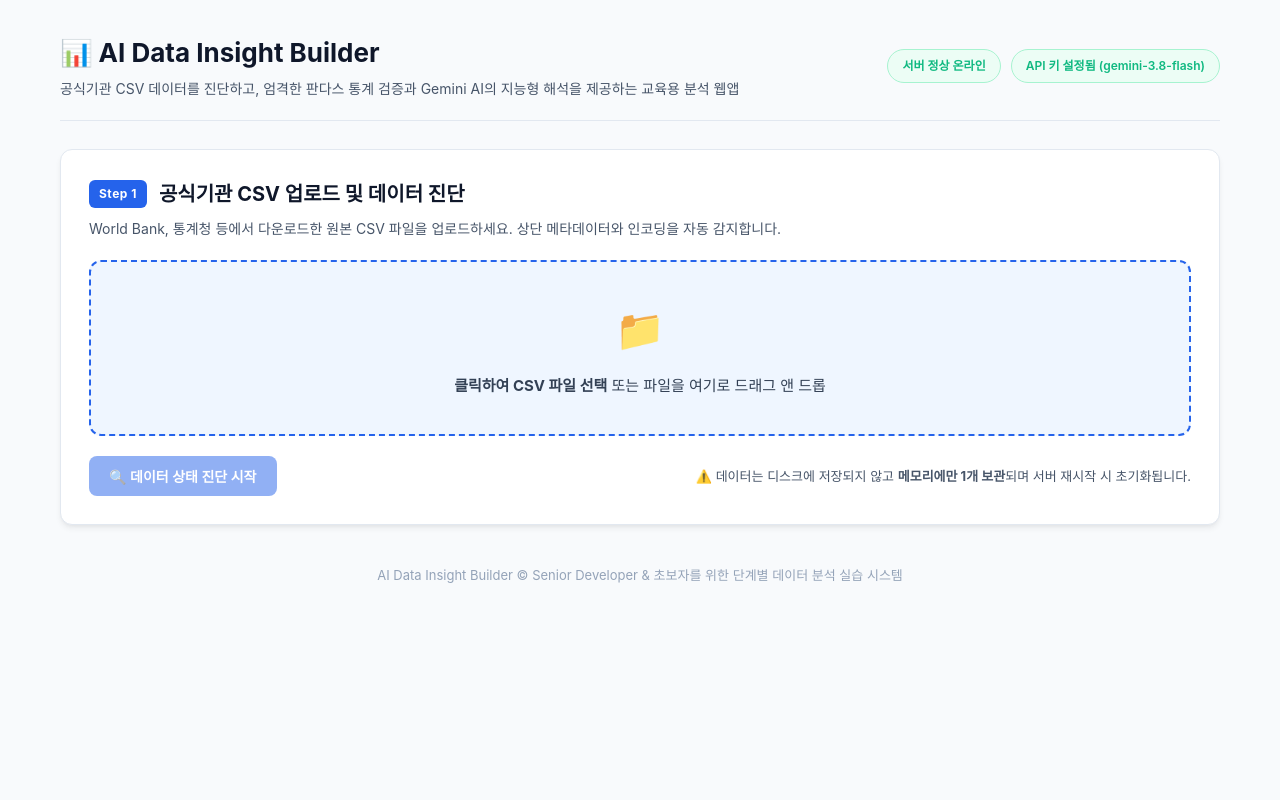
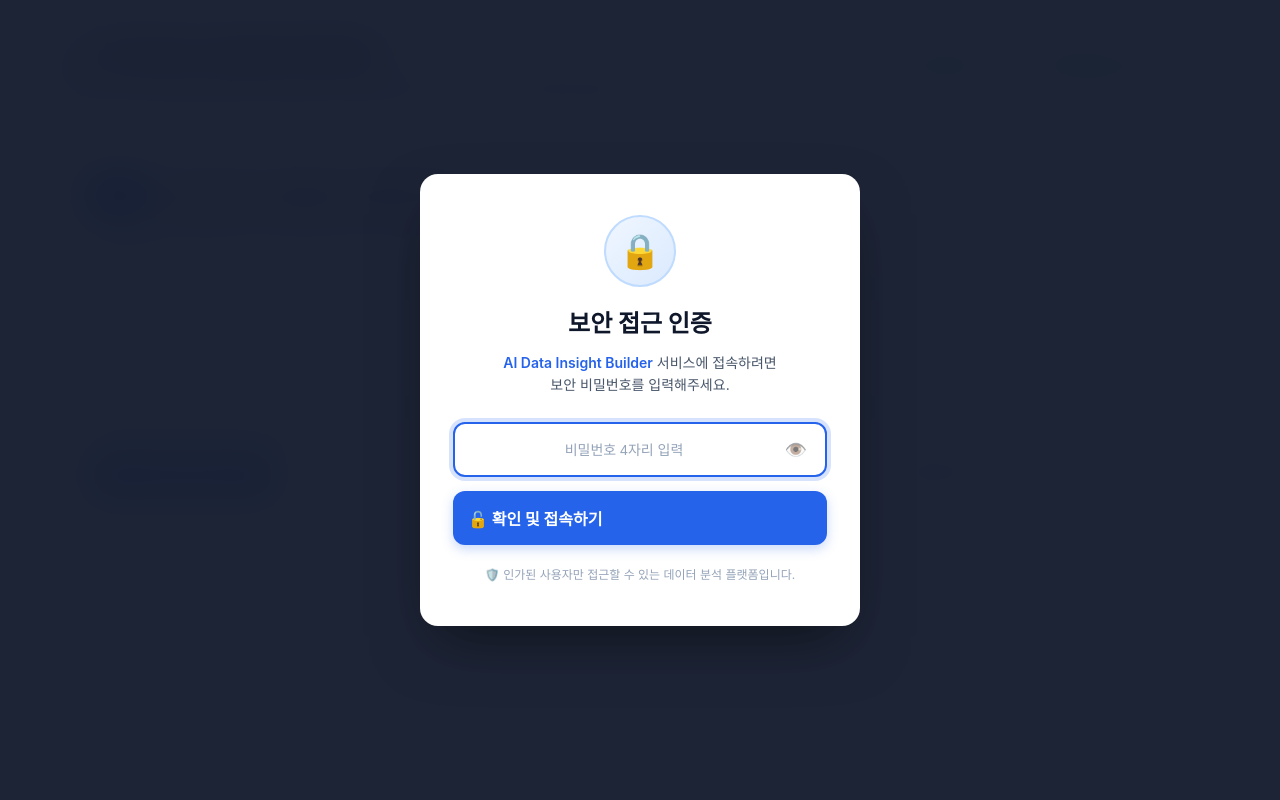
Before and after one commit to yes05you-lgtm/data-insight-builder, a Flask app: page / in a window 1280 px wide. Run offline with Flask 3, Linux system fonts and the light colour scheme; some libraries are stand-ins or nearby versions; some web fonts are replaced.

Commit message:
feat: 접속 시 무조건 0909 비밀번호 인증 게이트 기능 추가

```diff
--- a/app.py
+++ b/app.py
@@ -8,7 +8,7 @@ import time
 import logging
 import math
 import pandas as pd
-from flask import Flask, request, jsonify, render_template
+from flask import Flask, request, jsonify, render_template, session
 from dotenv import load_dotenv
 from google import genai
 from google.genai import types
@@ -41,6 +41,8 @@ logger = logging.getLogger("data-insight-builder")
 
 # Flask 앱 초기화
 app = Flask(__name__)
+app.secret_key = os.getenv("SECRET_KEY", "data-insight-builder-secret-0909-secure-key")
+APP_PASSWORD = os.getenv("APP_PASSWORD", "0909")
 
 # 업로드 파일 최대 크기 설정 (기본값 10MB)
 max_upload_mb = int(os.getenv("MAX_UPLOAD_MB", "10"))
@@ -285,6 +287,19 @@ def diagnose_dataframe(df: pd.DataFrame, initial_warnings: list):
 @app.route("/", methods=["GET"])
 def index():
     return render_template("index.html")
+
+
+@app.route("/api/verify_password", methods=["POST"])
+def verify_password():
+    req = request.get_json(silent=True) or {}
+    password = str(req.get("password", "")).strip()
+    if password == APP_PASSWORD:
+        session["authenticated"] = True
+        logger.info("[AUTH] 비밀번호 인증 성공 (0909)")
+        return jsonify({"success": True, "message": "인증에 성공했습니다."}), 200
+    logger.warning("[AUTH] 비밀번호 인증 실패: 잘못된 비밀번호 시도")
+    return jsonify({"success": False, "error": "비밀번호가 올바르지 않습니다."}), 401
+
 
 
 @app.route("/health", methods=["GET"])
--- a/static/app.js
+++ b/static/app.js
@@ -65,6 +65,100 @@ document.addEventListener("DOMContentLoaded", () => {
   const reportModelBadge = document.getElementById("reportModelBadge");
   const reportContent = document.getElementById("reportContent");
   const btnCopyReport = document.getElementById("btnCopyReport");
+
+  // ============================================================================
+  // Security Password Gate (무조건 접속 시 비밀번호 입력 필수: 0909)
+  // ============================================================================
+  const authGateOverlay = document.getElementById("authGateOverlay");
+  const authCard = document.getElementById("authCard");
+  const authPasswordInput = document.getElementById("authPasswordInput");
+  const btnTogglePassword = document.getElementById("btnTogglePassword");
+  const authErrorMessage = document.getElementById("authErrorMessage");
+  const authForm = document.getElementById("authForm");
+
+  const APP_PASSWORD = "0909";
+
+  // 접속 시도 시 항상 비밀번호 입력창에 포커스 (기존 입력 초기화)
+  if (authPasswordInput) {
+    authPasswordInput.value = "";
+    setTimeout(() => {
+      authPasswordInput.focus();
+    }, 150);
+  }
+
+  // 비밀번호 보이기 / 숨기기 토글
+  if (btnTogglePassword && authPasswordInput) {
+    btnTogglePassword.addEventListener("click", () => {
+      const isPass = authPasswordInput.type === "password";
+      authPasswordInput.type = isPass ? "text" : "password";
+      btnTogglePassword.textContent = isPass ? "🙈" : "👁️";
+    });
+  }
+
+  // 비밀번호 제출 및 검증 처리
+  async function handleAuthSubmit() {
+    const entered = (authPasswordInput.value || "").trim();
+
+    if (!entered) {
+      showAuthError("비밀번호를 입력해주세요.");
+      return;
+    }
+
+    if (entered === APP_PASSWORD) {
+      // 인증 성공: 자물쇠 해제 및 메인 화면 표시
+      unlockApp();
+
+      // 서버 세션도 안전하게 인증 동기화
+      try {
+        await fetch("/api/verify_password", {
+          method: "POST",
+          headers: { "Content-Type": "application/json" },
+          body: JSON.stringify({ password: entered })
+        });
+      } catch (e) {
+        console.warn("[Auth] 서버 세션 동기화 예외:", e);
+      }
+    } else {
+      showAuthError("비밀번호가 올바르지 않습니다. 다시 확인해주세요.");
+    }
+  }
+
+  function showAuthError(msg) {
+    if (authErrorMessage) {
+      authErrorMessage.textContent = msg;
+      authErrorMessage.classList.remove("hidden");
+      authErrorMessage.style.display = "block";
+    }
+    if (authCard) {
+      authCard.classList.remove("shake");
+      void authCard.offsetWidth; // DOM 리플로우를 통한 애니메이션 재트리거
+      authCard.classList.add("shake");
+    }
+    if (authPasswordInput) {
+      authPasswordInput.value = "";
+      authPasswordInput.focus();
+    }
+  }
+
+  function unlockApp() {
+    if (authErrorMessage) {
+      authErrorMessage.classList.add("hidden");
+      authErrorMessage.style.display = "none";
+    }
+    if (authGateOverlay) {
+      authGateOverlay.classList.add("unlocked");
+      setTimeout(() => {
+        authGateOverlay.style.display = "none";
+      }, 350);
+    }
+  }
+
+  if (authForm) {
+    authForm.addEventListener("submit", (e) => {
+      e.preventDefault();
+      handleAuthSubmit();
+    });
+  }
 
   // ============================================================================
   // 유틸리티 함수: 에러 표시 및 콘솔 로그
--- a/static/style.css
+++ b/static/style.css
@@ -1147,3 +1147,180 @@ body {
   color: var(--gray-400);
   margin-top: 40px;
 }
+
+/* ==============================================================================
+   Security Password Gate Overlay (접속 시 무조건 비밀번호 0909 입력 필수)
+   ============================================================================== */
+.auth-gate-overlay {
+  position: fixed;
+  inset: 0;
+  width: 100vw;
+  height: 100vh;
+  background: rgba(15, 23, 42, 0.94);
+  backdrop-filter: blur(20px);
+  -webkit-backdrop-filter: blur(20px);
+  z-index: 9999999;
+  display: flex;
+  align-items: center;
+  justify-content: center;
+  padding: 20px;
+  opacity: 1;
+  visibility: visible;
+  transition: opacity 0.35s ease, visibility 0.35s ease;
+}
+
+.auth-gate-overlay.unlocked {
+  opacity: 0;
+  visibility: hidden;
+  pointer-events: none;
+}
+
+.auth-card {
+  width: 100%;
+  max-width: 440px;
+  background: #ffffff;
+  border-radius: 18px;
+  padding: 40px 32px;
+  box-shadow: 0 25px 60px -15px rgba(0, 0, 0, 0.5);
+  border: 1px solid rgba(255, 255, 255, 0.3);
+  text-align: center;
+  animation: authSlideIn 0.35s cubic-bezier(0.16, 1, 0.3, 1);
+}
+
+@keyframes authSlideIn {
+  from {
+    opacity: 0;
+    transform: translateY(24px) scale(0.96);
+  }
+  to {
+    opacity: 1;
+    transform: translateY(0) scale(1);
+  }
+}
+
+.auth-card.shake {
+  animation: authShake 0.45s ease-in-out;
+}
+
+@keyframes authShake {
+  0%, 100% { transform: translateX(0); }
+  20%, 60% { transform: translateX(-12px); }
+  40%, 80% { transform: translateX(12px); }
+}
+
+.auth-icon-circle {
+  width: 72px;
+  height: 72px;
+  margin: 0 auto 18px;
+  background: linear-gradient(135deg, #eff6ff 0%, #dbeafe 100%);
+  border: 2px solid #bfdbfe;
+  border-radius: 50%;
+  display: flex;
+  align-items: center;
+  justify-content: center;
+}
+
+.auth-icon {
+  font-size: 34px;
+}
+
+.auth-title {
+  font-size: 24px;
+  font-weight: 700;
+  color: var(--gray-900);
+  margin-bottom: 8px;
+}
+
+.auth-desc {
+  font-size: 14px;
+  color: var(--gray-600);
+  line-height: 1.6;
+  margin-bottom: 26px;
+}
+
+.auth-desc strong {
+  color: var(--primary);
+  font-weight: 600;
+}
+
+.auth-form {
+  display: flex;
+  flex-direction: column;
+  gap: 14px;
+}
+
+.auth-input-group {
+  position: relative;
+  display: flex;
+  align-items: center;
+}
+
+.auth-input {
+  width: 100%;
+  padding: 15px 48px 15px 16px;
+  font-size: 18px;
+  letter-spacing: 4px;
+  border: 2px solid var(--gray-300);
+  border-radius: 12px;
+  outline: none;
+  text-align: center;
+  font-weight: 700;
+  color: var(--gray-900);
+  transition: border-color 0.2s, box-shadow 0.2s;
+  background: #ffffff;
+}
+
+.auth-input::placeholder {
+  letter-spacing: normal;
+  font-size: 14px;
+  font-weight: 500;
+  color: var(--gray-400);
+}
+
+.auth-input:focus {
+  border-color: var(--primary);
+  box-shadow: 0 0 0 4px rgba(37, 99, 235, 0.18);
+}
+
+.auth-toggle-btn {
+  position: absolute;
+  right: 14px;
+  background: none;
+  border: none;
+  font-size: 18px;
+  cursor: pointer;
+  padding: 6px;
+  opacity: 0.6;
+  transition: opacity 0.2s;
+}
+
+.auth-toggle-btn:hover {
+  opacity: 1;
+}
+
+.auth-error-message {
+  font-size: 13px;
+  font-weight: 600;
+  color: #dc2626;
+  background: #fef2f2;
+  border: 1px solid #fecaca;
+  padding: 10px 14px;
+  border-radius: 8px;
+  text-align: center;
+}
+
+.auth-submit-btn {
+  width: 100%;
+  padding: 15px;
+  font-size: 16px;
+  font-weight: 700;
+  border-radius: 12px;
+  cursor: pointer;
+  box-shadow: 0 4px 12px rgba(37, 99, 235, 0.25);
+}
+
+.auth-footer-note {
+  margin-top: 20px;
+  font-size: 12px;
+  color: var(--gray-400);
+}
--- a/templates/index.html
+++ b/templates/index.html
@@ -16,6 +16,40 @@
   <link rel="stylesheet" href="/static/style.css">
 </head>
 <body>
+  <!-- Security Password Gate Overlay (무조건 접속 시 비밀번호 0909 입력 필수) -->
+  <div id="authGateOverlay" class="auth-gate-overlay">
+    <div class="auth-card" id="authCard">
+      <div class="auth-icon-circle">
+        <span class="auth-icon">🔒</span>
+      </div>
+      <h2 class="auth-title">보안 접근 인증</h2>
+      <p class="auth-desc"><strong>AI Data Insight Builder</strong> 서비스에 접속하려면<br>보안 비밀번호를 입력해주세요.</p>
+
+      <form id="authForm" class="auth-form" onsubmit="return false;">
+        <div class="auth-input-group">
+          <input
+            type="password"
+            id="authPasswordInput"
+            class="auth-input"
+            placeholder="비밀번호 4자리 입력"
+            maxlength="20"
+            autocomplete="off"
+            autofocus
+            required
+          />
+          <button type="button" id="btnTogglePassword" class="auth-toggle-btn" aria-label="비밀번호 보기">👁️</button>
+        </div>
+        <div id="authErrorMessage" class="auth-error-message hidden" style="display: none;"></div>
+        <button type="submit" id="btnSubmitAuth" class="btn btn-primary auth-submit-btn">
+          🔓 확인 및 접속하기
+        </button>
+      </form>
+      <div class="auth-footer-note">
+        🛡️ 인가된 사용자만 접근할 수 있는 데이터 분석 플랫폼입니다.
+      </div>
+    </div>
+  </div>
+
   <div class="app-container">
     <!-- Header -->
     <header class="app-header">
```
